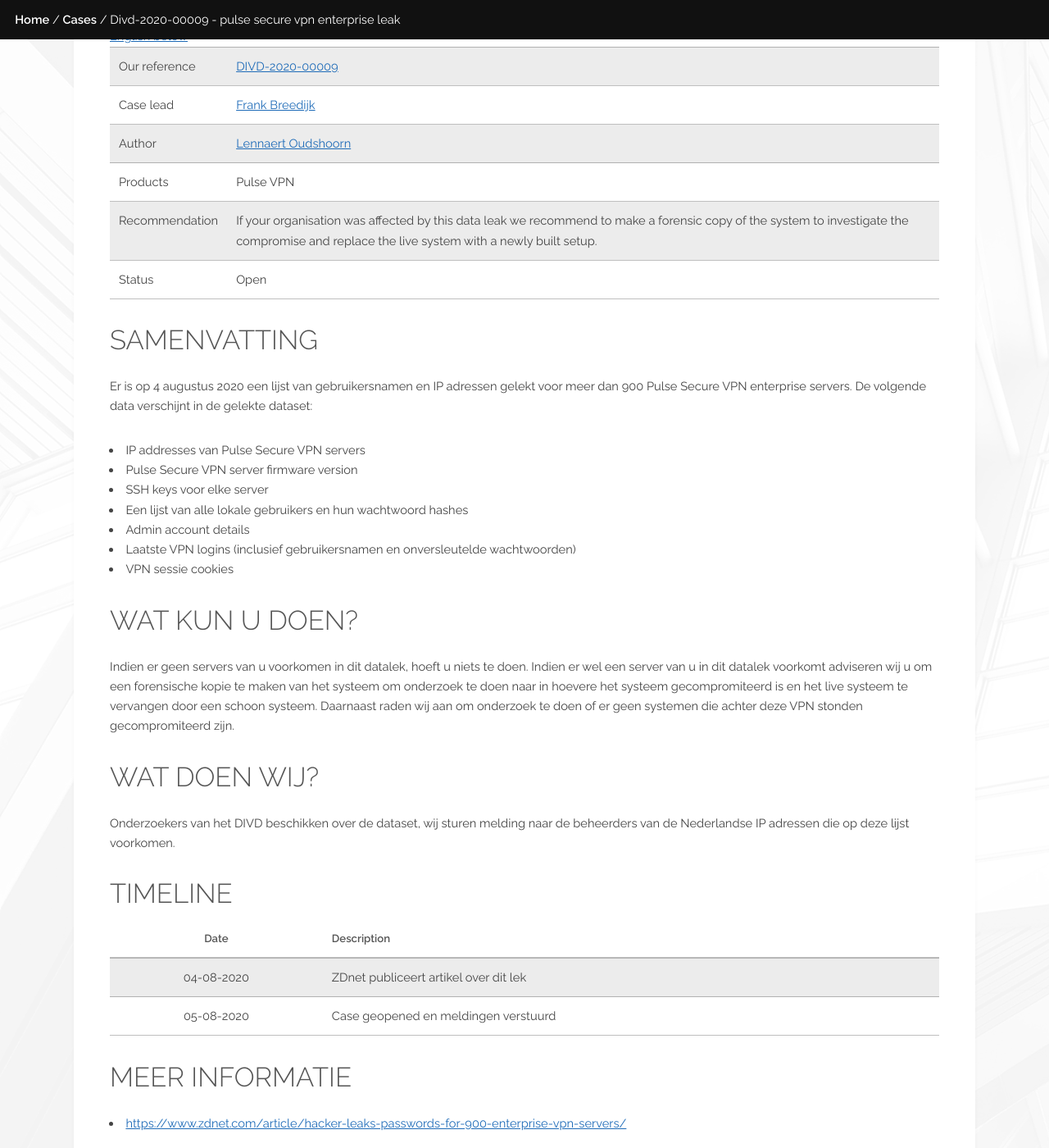
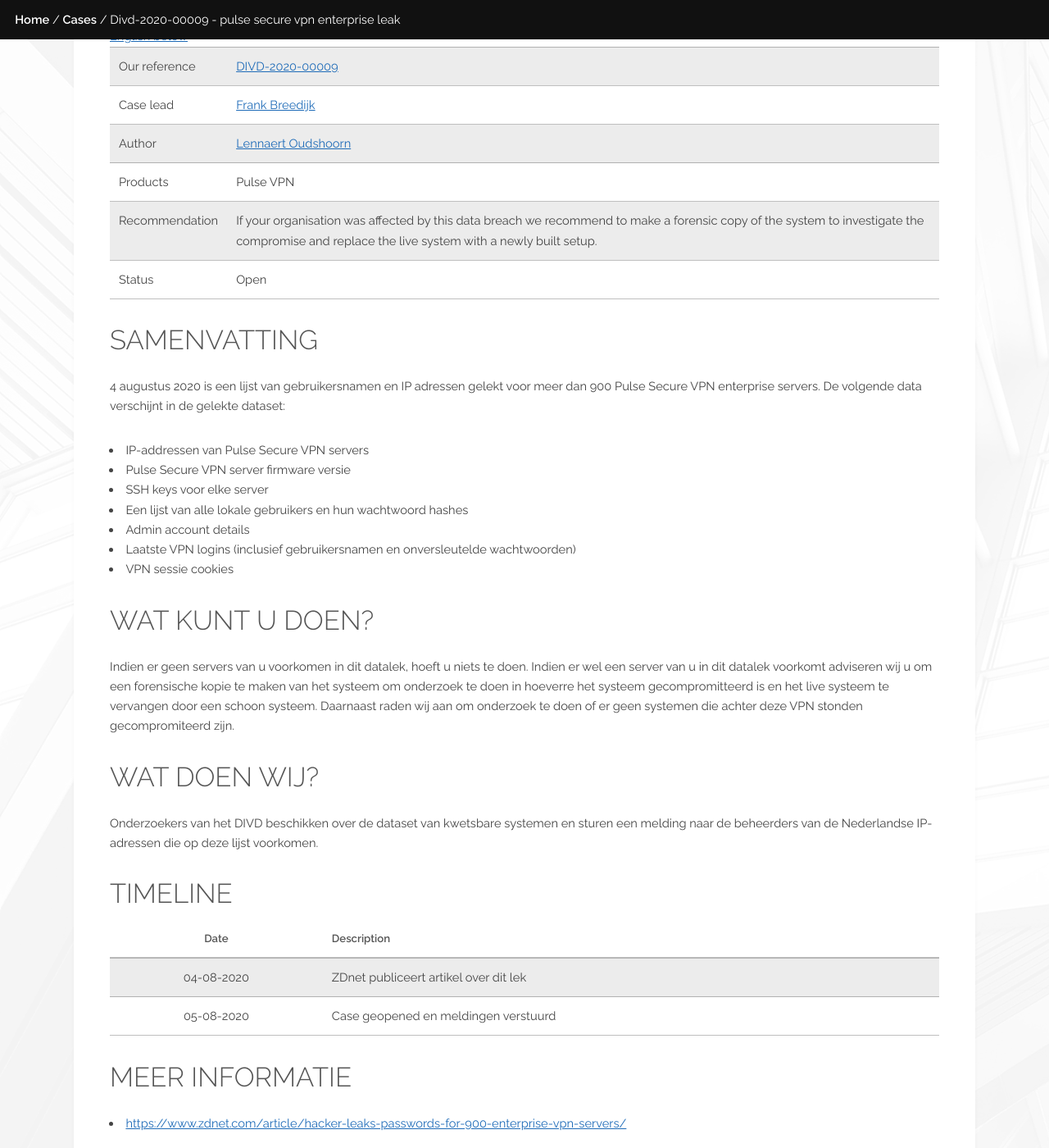
Before and after one commit to DIVD-NL/SecurityMeldpunt, a Jekyll site: the page built from cases/DIVD-2020-00009.md, in a window 1280 px wide and 1400 px high, scrolled down 552 px. Shown: the whole window at 82% size. Built offline with Jekyll 4.4.1, drawn with Linux system fonts in a browser that asks for light colours; some of the changed text lies outside the part shown.

Commit message:
Update DIVD-2020-00009.md

```diff
--- a/cases/DIVD-2020-00009.md
+++ b/cases/DIVD-2020-00009.md
@@ -1,11 +1,11 @@
 ---
 layout: case
-title: DIVD-2020-00009 -  Pulse Secure VPN enterprise  Leak
+title: DIVD-2020-00009 - Pulse Secure VPN enterprise  Leak
 divd: DIVD-2020-00009
-short: Data dumped from compromised  Pulse Secure VPN enterprise servers.
+short: Data dumped from compromised Pulse Secure VPN enterprise servers.
 author: Lennaert Oudshoorn
 lead: Frank Breedijk
-excerpt: Een datadump met informatie over meer dan 900 gecompromitteerde  Pulse Secure VPN enterprise servers is publiek gemaakt. / A data dump with information of over 900 compromised  Pulse Secure VPN enterprise servers has been released.
+excerpt: Een datadump met informatie over meer dan 900 gecompromitteerde Pulse Secure VPN enterprise servers is publiek gemaakt. / A data dump with information of over 900 compromised Pulse Secure VPN enterprise servers has been released.
 redirect_from:
   - /DIVD-2020-00009/
 status : Open
@@ -15,24 +15,24 @@
 | Case lead | [{{ page.lead }}](/handlers/{{ page.lead }}) |
 | Author | [{{ page.author }}](/handlers/{{ page.author }}) |
 | Products | Pulse VPN |
-| Recommendation | If your organisation was affected by this data leak we recommend to make a forensic copy of the system to investigate the compromise and replace the live system with a newly built setup. |
+| Recommendation | If your organisation was affected by this data breach we recommend to make a forensic copy of the system to investigate the compromise and replace the live system with a newly built setup. |
 | Status | {{ page.status }} |
 
 ## Samenvatting
-Er is op 4 augustus 2020 een lijst van gebruikersnamen en IP adressen gelekt voor meer dan 900 Pulse Secure VPN enterprise servers. De volgende data verschijnt in de gelekte dataset:
-* IP addresses van Pulse Secure VPN servers
-* Pulse Secure VPN server firmware version
+4 augustus 2020 is een lijst van gebruikersnamen en IP adressen gelekt voor meer dan 900 Pulse Secure VPN enterprise servers. De volgende data verschijnt in de gelekte dataset:
+* IP-addressen van Pulse Secure VPN servers
+* Pulse Secure VPN server firmware versie
 * SSH keys voor elke server
 * Een lijst van alle lokale gebruikers en hun wachtwoord hashes
 * Admin account details
 * Laatste VPN logins (inclusief gebruikersnamen en onversleutelde wachtwoorden)
 * VPN sessie cookies
 
-## Wat kun u doen?
-Indien er geen servers van u voorkomen in dit datalek, hoeft u niets te doen. Indien er wel een server van u in dit datalek voorkomt adviseren wij u om een forensische kopie te maken van het systeem om onderzoek te doen naar in hoevere het systeem gecompromiteerd is en het live systeem te vervangen door een schoon systeem. Daarnaast raden wij aan om onderzoek te doen of er geen systemen die achter deze VPN stonden gecompromiteerd zijn.
+## Wat kunt u doen?
+Indien er geen servers van u voorkomen in dit datalek, hoeft u niets te doen. Indien er wel een server van u in dit datalek voorkomt adviseren wij u om een forensische kopie te maken van het systeem om onderzoek te doen in hoeverre het systeem gecompromitteerd is en het live systeem te vervangen door een schoon systeem. Daarnaast raden wij aan om onderzoek te doen of er geen systemen die achter deze VPN stonden gecompromiteerd zijn.
 
 ## Wat doen wij?
-Onderzoekers van het DIVD beschikken over de dataset, wij sturen melding naar de beheerders van de Nederlandse IP adressen die op deze lijst voorkomen.
+Onderzoekers van het DIVD beschikken over de dataset van kwetsbare systemen en sturen een melding naar de beheerders van de Nederlandse IP-adressen die op deze lijst voorkomen.
 
 ## Timeline
 
@@ -60,16 +60,16 @@
 * VPN session cookies
 
 ## What you can do
-If there were no servers of your organisation in this data leak there is nothing you need to do. In case there were servers of your organisation compromised we advice to make a forensic copy of the system to investigate the consequences of this compromise and to replace the live system with a clean copy. We also advice to investigate if any of the systems behind this VPN have been compromised.
+If there were no servers of your organisation in this data breach, you don't need to act. In case there are servers of your organisation compromised, we advise you to make a forensic copy of the system to investigate the consequences of this compromise and to replace the live system with a clean copy. We also advise to investigate if any of the systems behind this VPN have been compromised.
 
-## Wat doen wij?
-Researchers from the DIVD have the dataset, we notify administrators of all the Dutch IP addresses that were compromised.
+## Wat do we do?
+Researchers at the DIVD have the dataset of vulnerable systems and notify administrators of the Dutch IP addresses.
 
 ## Timeline
 
 | Date  | Description |
 |:-----:|-------------|
-| 04-08-2020| ZDnet publishes article about this leak |
+| 04-08-2020| ZDnet publishes article about this breach |
 | 05-08-2020 | Case opened and notifications sent|
 
 ## More information
```
Also changed, not shown: other parts of cases/DIVD-2020-00009.md (+1 -1 lines).
